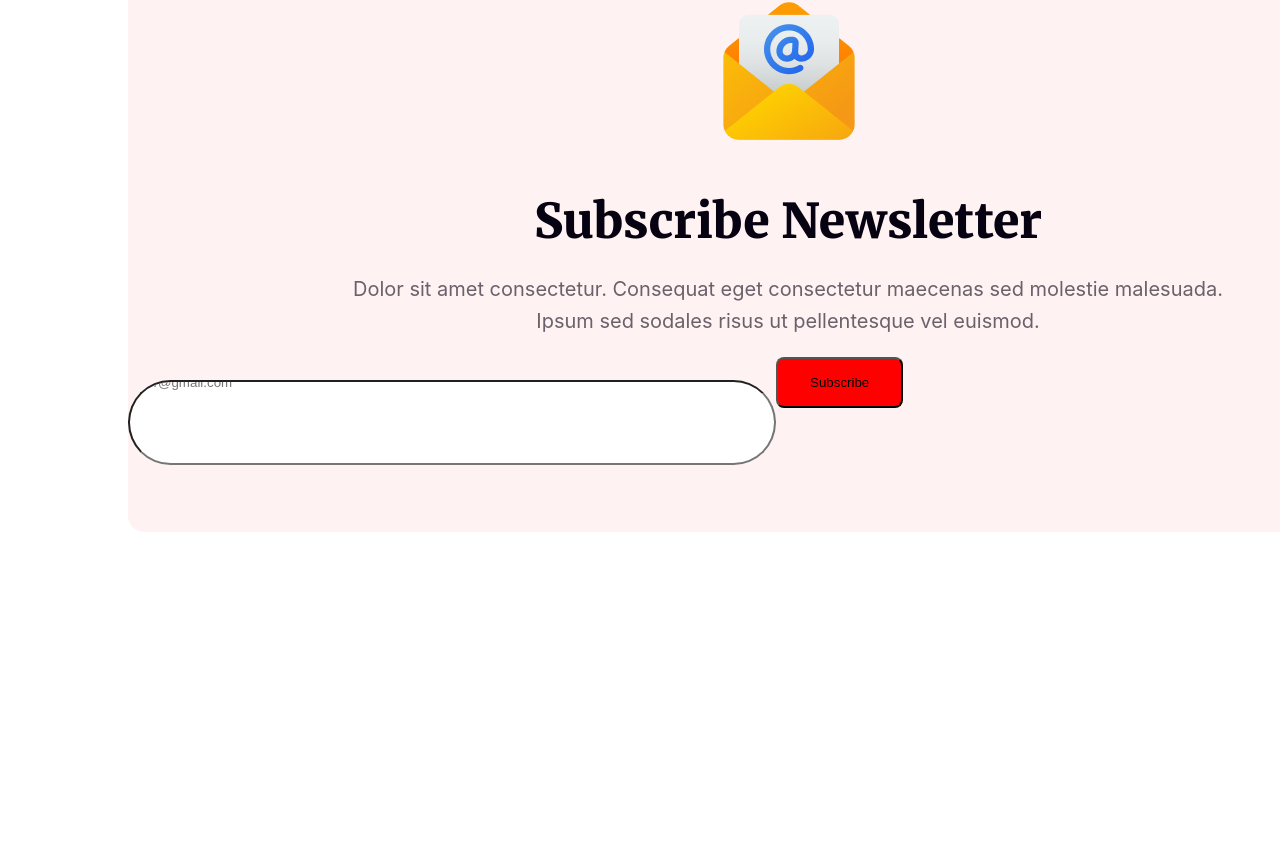
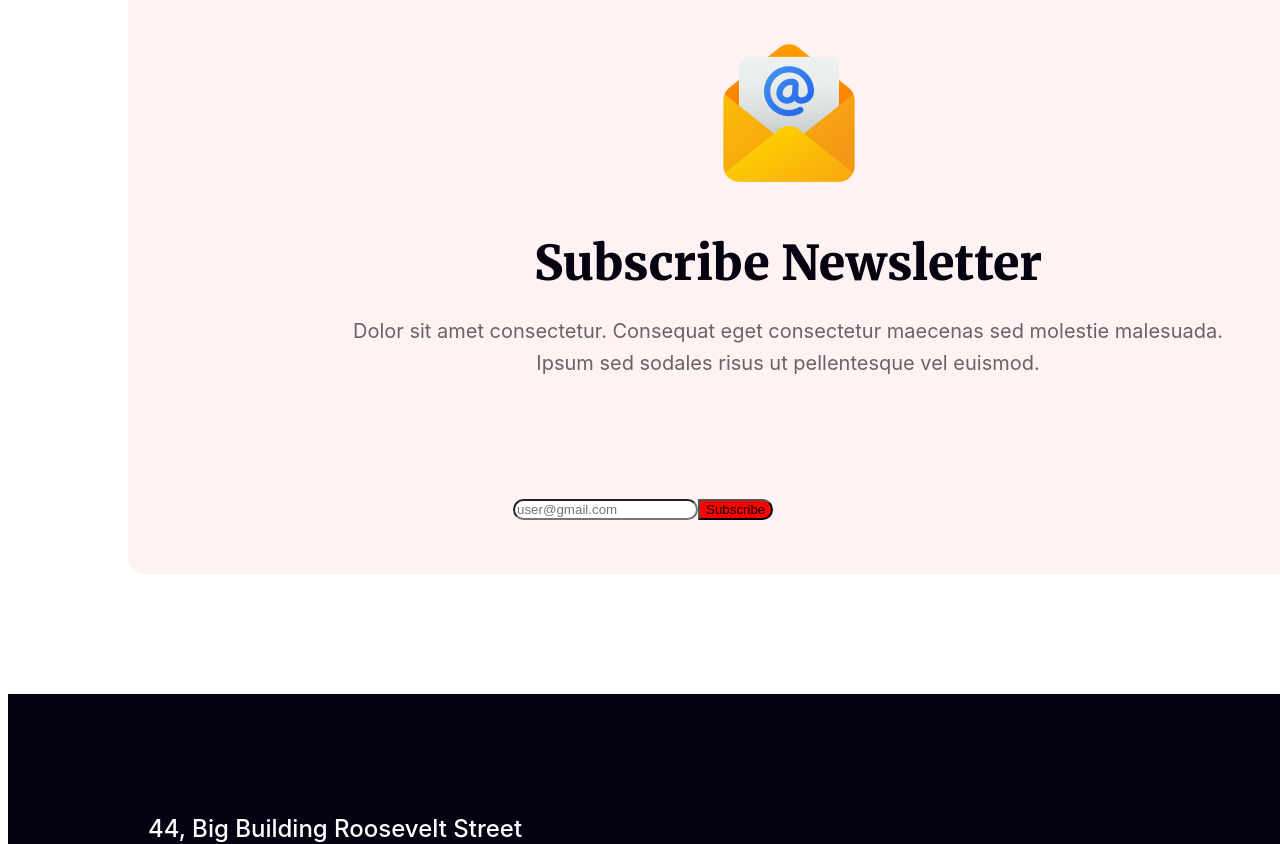
Before and after one commit to masud467/New-year-mission, a plain HTML site: page index.html in a window 1280 px wide. Shown: the part 4406-5250 px from the top of the page. Drawn offline with Linux system fonts and the light colour scheme.

Commit message:
Upload again Subscribe section

```diff
--- a/index.html
+++ b/index.html
@@ -92,7 +92,11 @@
             <img class="subscribe-pic" src="resources/Group 61.png" alt="">
             <h1 class="newsletter">Subscribe Newsletter</h1>
             <p class="newsletter-description">Dolor sit amet consectetur. Consequat eget consectetur maecenas sed molestie malesuada. Ipsum sed sodales risus ut pellentesque vel euismod. </p>
-            <input class="Email" type="email" placeholder="user@gmail.com"><button class="Button">Subscribe</button></input>
+            <!-- <input class="Email" type="email" placeholder="user@gmail.com"><button class="Button">Subscribe</button></input> -->
+            <div class="subscribe-email">
+                <input placeholder="user@gmail.com" type="email" name="email" id="email">
+                <input type="button" value="Subscribe" id="sub-button">
+            </div>
         </nav>
 
     </main>
--- a/styles/basic.css
+++ b/styles/basic.css
@@ -214,7 +214,10 @@ body{
     text-transform: uppercase;
  }
 
+
  /* offer section */
+
+
  .offer{
     display: flex;
     margin-left: 140px;
@@ -261,8 +264,8 @@ body{
     margin-top: 0;
  }
  .offer-pic{
-    width: 364px;
-    height: 364px;
+    /* width: 364px;
+    height: 364px;  */
     /* flex-shrink: 0; */
     /* order-radius: 100%; */
     /* border-radius: 463px;  */
@@ -272,12 +275,11 @@ body{
     /* margin-right: 534px;
     margin-left: 603px; */
     border-radius: 364px;
-    padding: 50px;
-
-
-
-
-
+    padding: 40px;
+    /* width: 463px;
+    height: 463px; */
+    /* flex-shrink: 0; */
+    /* border-radius: auto;     */
  }
 
  .offer-year{
@@ -307,9 +309,12 @@ body{
     flex-shrink: 0;
     margin-right: 276px;
     margin-left: 118px;
+ }
 
- }
+
  /* gifts section  */
+
+
  .gifts-greeting{
 
     margin-bottom: 16px;
@@ -429,7 +434,36 @@ font-style: normal;
 font-weight: 400;
 line-height: normal; */
  }
+.subscribe-email{
+    display: flex;
+    /* width: 648px;
+    height: 72px; */
+    /* position: absolute; */
+    /* padding-right: 336px;
+    margin: 0; */
+}
 
+#email{
+
+flex-shrink: 0;
+/* padding-bottom: 80px; */
+border-radius: 50px;
+background: #FFF;
+/* width: 648px;
+height: 72px; */
+/* padding-left: 336px;
+padding-right: 336px; */
+
+}
+#sub-button{
+    border-radius: 0px 50px 50px 0px;
+    background: #F00;
+    /* width: 210px;
+    height: 72px; */
+    flex-shrink: 0;
+    /* padding-right: 336px; */
+
+}
  /* .Button{
     width: 210px;
     height: 72px;
@@ -444,9 +478,9 @@ line-height: normal; */
     font-weight: 600;
     line-height: normal;
     text-transform: capitalize;
-    padding-right: 336px; */
+    padding-right: 336px;
+ } */
 
- }
  /* footer section style */
  footer{
     width: 1600px;
```
